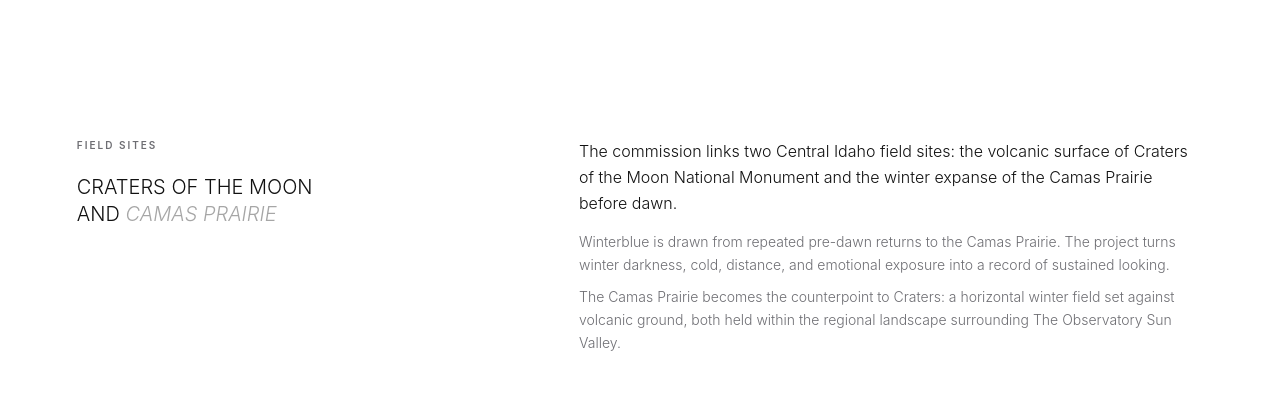
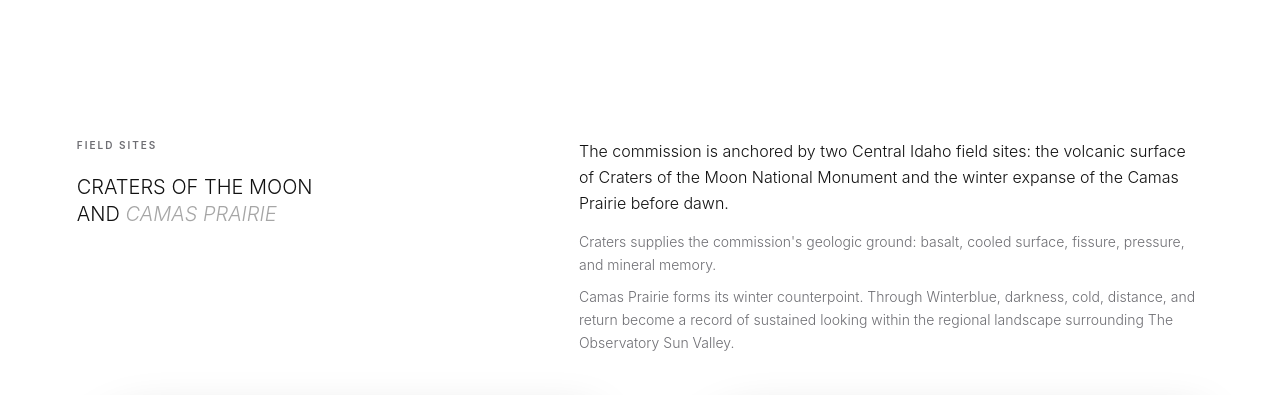
Before and after one commit to STUDIOPARCELS/LWS_WEBSITE, a website: page index.html in a window 1280 px wide. Shown: the part 1740-2135 px from the top of the page. Drawn offline with Linux system fonts and the light colour scheme; no server answers.

Commit message:
Tighten field sites header copy

```diff
--- a/index.html
+++ b/index.html
@@ -387,6 +387,7 @@ h3 {
 }
 #field-sites .section-head > .stack:last-child {
   gap: 6px;
+  max-width: 680px;
 }
 #field-sites .text-block {
   border-top: 0;
@@ -400,7 +401,7 @@ h3 {
   margin-top: 10px;
 }
 #field-sites .section-head {
-  margin-bottom: clamp(44px, 6vw, 86px);
+  margin-bottom: clamp(24px, 3.4vw, 48px);
 }
 .field-map-grid {
   display: grid;
@@ -1257,10 +1258,10 @@ details ul { margin: 16px 0 0; padding-left: 18px; }
           </h2>
         </div>
         <div class="stack">
-          <p class="sentence">The commission links two Central Idaho field sites: the volcanic surface of Craters of the Moon National Monument and the winter expanse of the Camas Prairie before dawn.</p>
+          <p class="sentence">The commission is anchored by two Central Idaho field sites: the volcanic surface of Craters of the Moon National Monument and the winter expanse of the Camas Prairie before dawn.</p>
           <div class="text-block">
-            <p>Winterblue is drawn from repeated pre-dawn returns to the Camas Prairie. The project turns winter darkness, cold, distance, and emotional exposure into a record of sustained looking.</p>
-            <p>The Camas Prairie becomes the counterpoint to Craters: a horizontal winter field set against volcanic ground, both held within the regional landscape surrounding The Observatory Sun Valley.</p>
+            <p>Craters supplies the commission's geologic ground: basalt, cooled surface, fissure, pressure, and mineral memory.</p>
+            <p>Camas Prairie forms its winter counterpoint. Through Winterblue, darkness, cold, distance, and return become a record of sustained looking within the regional landscape surrounding The Observatory Sun Valley.</p>
           </div>
         </div>
       </div>
```
